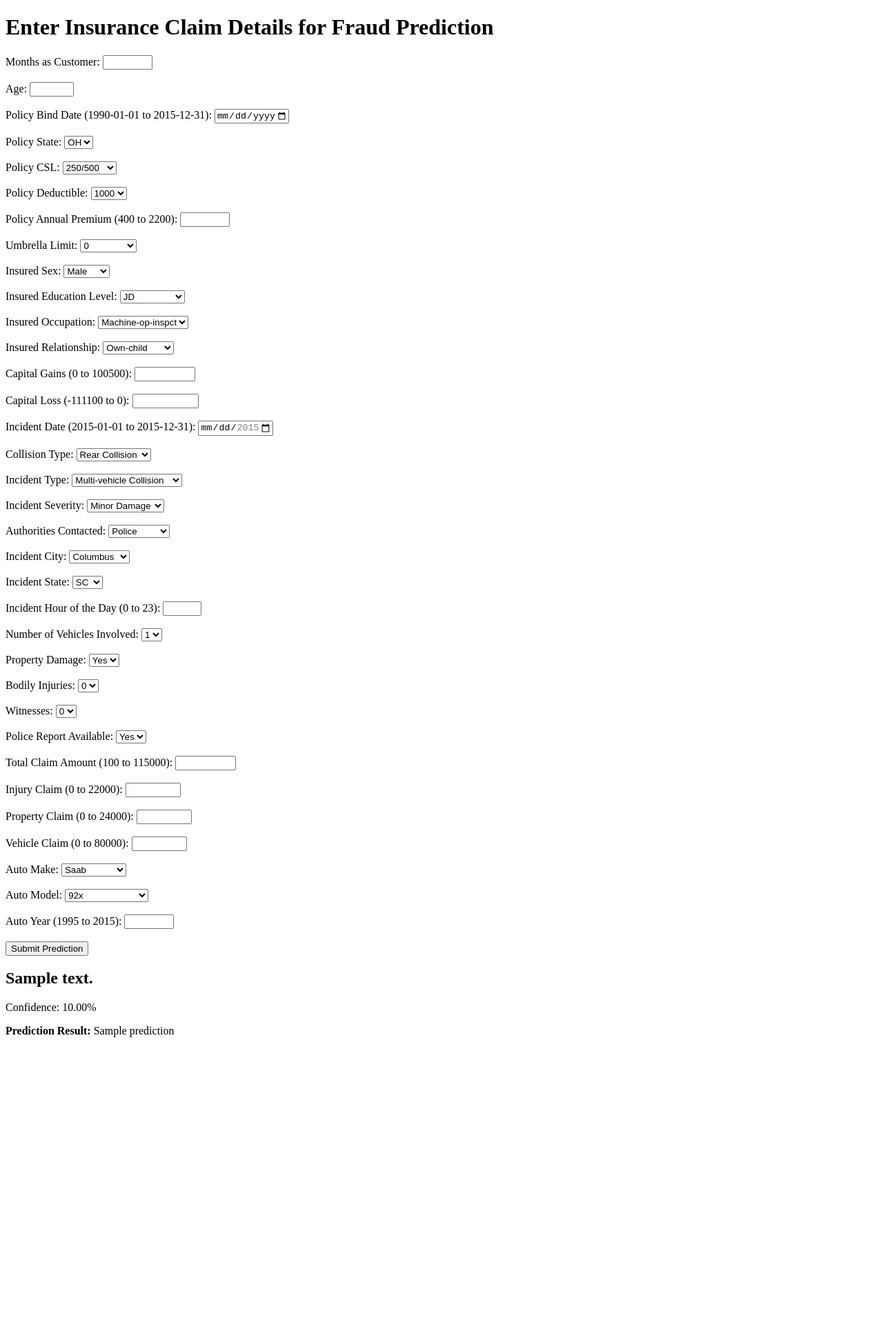
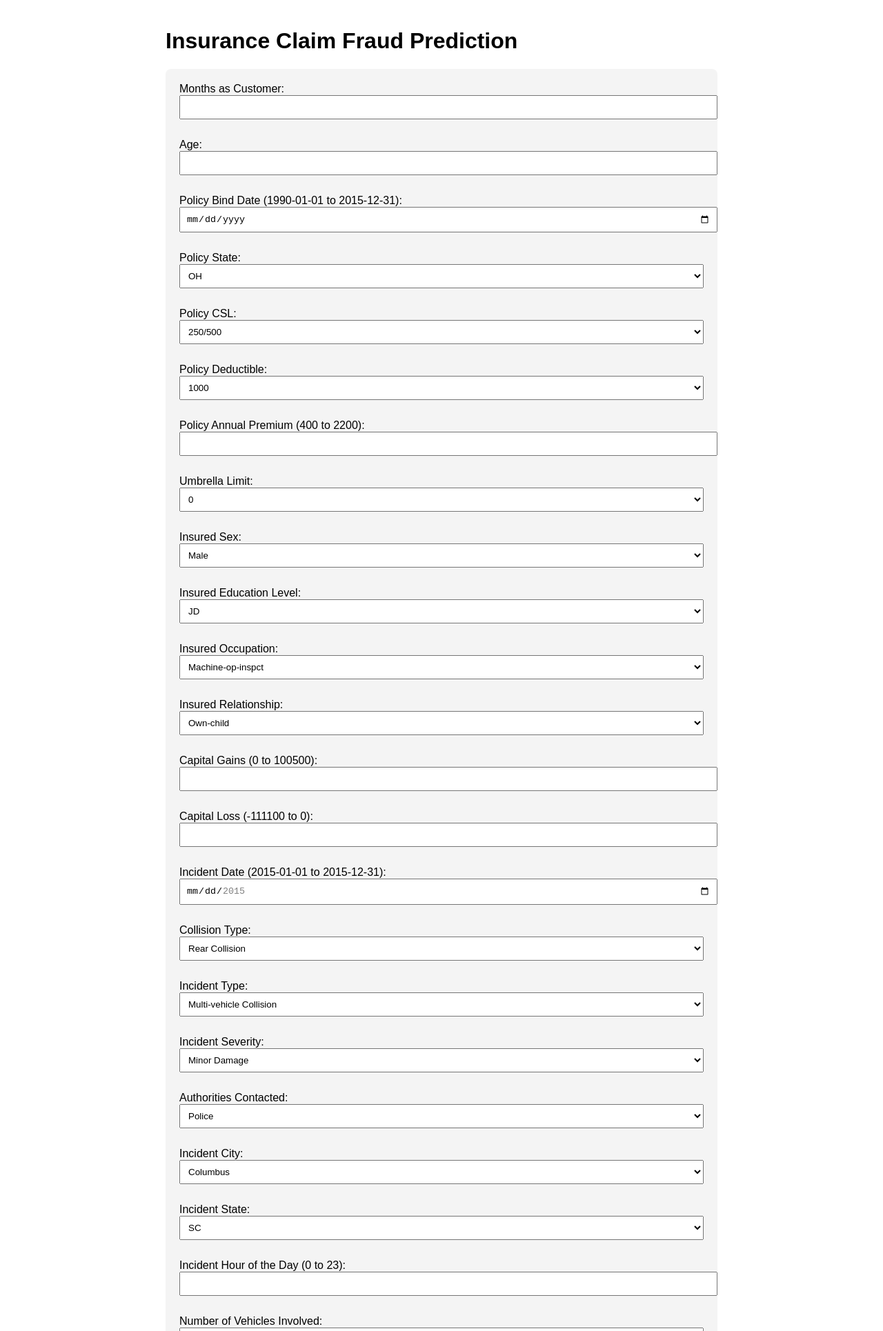
Before and after one commit to ArpitKadam/Insurance-Fraud-Detection, a Flask app: template templates/index.html in a window 1280 px wide. Shown: the top 1930 px of the page at 69% size. Before the commit the page ends 1520 px from the top, so only its background shows below. Run offline with Flask 2, Linux system fonts and the light colour scheme; the template is opened without the code that fills it: most values are stand-ins (such as "Sample title", 1, 10 or a date in 2020).

Commit message:
BlockChain Integration Commit

```diff
--- a/app.py
+++ b/app.py
@@ -1,9 +1,34 @@
 from flask import Flask, render_template, request, jsonify
 import pandas as pd
 from src.Insurance_Fraud.pipeline.prediction import PredictionPipeline
+from web3 import Web3
+import json
+import os
+from dotenv import load_dotenv
 
+load_dotenv()
+
+# Flask app initialization
 app = Flask(__name__)
 prediction_pipeline = PredictionPipeline()
+
+# Connect to blockchain
+ganache_url = os.getenv("GANACHE_URL", "http://127.0.0.1:7545")  # Default to local Ganache
+web3 = Web3(Web3.HTTPProvider(ganache_url))
+
+if not web3.isConnected():
+    raise Exception("Failed to connect to the blockchain.")
+
+# Load contract ABI and deployed address
+contract_address = os.getenv("CONTRACT_ADDRESS")  # Set this in .env
+with open("src/Insurance_Fraud/contracts/build/InsuranceFraud.abi", "r") as abi_file:
+    contract_abi = json.load(abi_file)
+
+contract = web3.eth.contract(address=contract_address, abi=contract_abi)
+
+# Load account details
+account = os.getenv("ACCOUNT_ADDRESS")
+private_key = os.getenv("PRIVATE_KEY")
 
 @app.route('/', methods=['GET'])
 def home():
@@ -14,7 +39,7 @@ def predict():
     try:
         # Get form data and convert to DataFrame
         form_data = request.form.to_dict()
-        print("Form Data:", form_data)
+        # print("Form Data:", form_data)
 
         # Convert numeric fields
         fields = ['months_as_customer', 'age', 'policy_state', 'policy_deductable',
@@ -52,13 +77,49 @@ def predict():
 
         # Get prediction
         prediction_result = prediction_pipeline.predict(input_df)
+
+        # Example: File a new claim with the amount from the form
+        amount = int(form_data.get('amount', 0))  # Ensure amount is provided in the form
+        nonce = web3.eth.getTransactionCount(account)
+
+        transaction = contract.functions.fileClaim(amount).buildTransaction({
+            'chainId': 1337,  # Use the correct chain ID for your network
+            'gas': 2000000,
+            'gasPrice': web3.toWei('50', 'gwei'),
+            'nonce': nonce
+        })
+
+        # Sign the transaction
+        signed_txn = web3.eth.account.sign_transaction(transaction, private_key=private_key)
+
+        # Send the transaction
+        tx_hash = web3.eth.sendRawTransaction(signed_txn.rawTransaction)
+
+        # Wait for the transaction to be mined
+        tx_receipt = web3.eth.waitForTransactionReceipt(tx_hash)
+
+        # Get the new claim ID (assuming it's the last one created)
+        new_claim_id = contract.functions.nextClaimId().call() - 1
+        claim_data = contract.functions.getClaim(new_claim_id).call()
+
         print("Prediction Result:", prediction_result)
 
-        return render_template('index.html', prediction=prediction_result)
+        blockchain_result = {
+            'claimId': claim_data[0],
+            'claimant': claim_data[1],
+            'amount': claim_data[2],
+            'isFraud': claim_data[3],
+            'tx_hash': tx_hash.hex()
+        }
+
+        print("Blockchain Result:", blockchain_result)
+
+        return render_template('index.html', prediction=prediction_result, blockchain_result=blockchain_result)
 
     except Exception as e:
         print("Error:", str(e))
         return render_template('index.html', error=str(e))
 
+
 if __name__ == '__main__':
-    app.run(host='0.0.0.0', port=8080)
+    app.run(host='0.0.0.0', port=8080, debug=True)
--- a/artifacts/model_evaluation/confusion_matrix.txt
+++ b/artifacts/model_evaluation/confusion_matrix.txt
@@ -1,2 +1,2 @@
-[[102  27]
- [ 12 109]]
+[[101  28]
+ [ 14 107]]
--- a/artifacts/model_evaluation/metrics.json
+++ b/artifacts/model_evaluation/metrics.json
@@ -1 +1 @@
-{"f1_score": 0.8482490272373541, "roc_auc_score": 0.8457620603497981, "accuracy_score": 0.844, "precision_score": 0.8014705882352942, "recall_score": 0.9008264462809917, "confusion_matrix": [[102, 27], [12, 109]], "classification_report": {"0": {"precision": 0.8947368421052632, "recall": 0.7906976744186046, "f1-score": 0.8395061728395061, "support": 129.0}, "1": {"precision": 0.8014705882352942, "recall": 0.9008264462809917, "f1-score": 0.8482490272373541, "support": 121.0}, "accuracy": 0.844, "macro avg": {"precision": 0.8481037151702786, "recall": 0.8457620603497982, "f1-score": 0.84387760003843, "support": 250.0}, "weighted avg": {"precision": 0.8495959752321982, "recall": 0.844, "f1-score": 0.8437377143680646, "support": 250.0}}}
+{"f1_score": 0.8359375, "roc_auc_score": 0.8336216285476328, "accuracy_score": 0.832, "precision_score": 0.7925925925925926, "recall_score": 0.8842975206611571, "confusion_matrix": [[101, 28], [14, 107]], "classification_report": {"0": {"precision": 0.8782608695652174, "recall": 0.7829457364341085, "f1-score": 0.8278688524590164, "support": 129.0}, "1": {"precision": 0.7925925925925926, "recall": 0.8842975206611571, "f1-score": 0.8359375, "support": 121.0}, "accuracy": 0.832, "macro avg": {"precision": 0.835426731078905, "recall": 0.8336216285476328, "f1-score": 0.8319031762295082, "support": 250.0}, "weighted avg": {"precision": 0.836797423510467, "recall": 0.832, "f1-score": 0.8317740778688525, "support": 250.0}}}
--- a/requirements.txt
+++ b/requirements.txt
@@ -7,3 +7,7 @@ matplotlib==3.9.4
 seaborn==0.13.2
 dvc==3.59.0
 PyYAML==6.0.2
+web3==6.10.0
+py-solc-x==1.1.0
+eth-account==0.10.0
+python-dotenv==1.0.0
--- a/src/Insurance_Fraud/pipeline/prediction.py
+++ b/src/Insurance_Fraud/pipeline/prediction.py
@@ -22,7 +22,7 @@ class PredictionPipeline:
         try:
             # Create a copy of input data
             df = input_data.copy()
-            print(df.columns)
+            # print(df.columns)
 
             # Drop unused columns
             columns_to_drop = [
--- a/templates/index.html
+++ b/templates/index.html
@@ -3,12 +3,48 @@
 <head>
     <meta charset="UTF-8">
     <meta name="viewport" content="width=device-width, initial-scale=1.0">
-    <title>Prediction Input</title>
+    <title>Insurance Fraud Detection</title>
+    <style>
+        body {
+            font-family: Arial, sans-serif;
+            max-width: 800px;
+            margin: 0 auto;
+            padding: 20px;
+        }
+        form {
+            background-color: #f4f4f4;
+            padding: 20px;
+            border-radius: 8px;
+        }
+        input, select {
+            width: 100%;
+            padding: 8px;
+            margin-bottom: 10px;
+        }
+        button {
+            background-color: #007bff;
+            color: white;
+            border: none;
+            padding: 10px 20px;
+            border-radius: 4px;
+            cursor: pointer;
+        }
+        .prediction-result {
+            margin-top: 20px;
+            padding: 15px;
+            border-radius: 8px;
+        }
+        .fraud {
+            background-color: #ffdddd;
+        }
+        .not-fraud {
+            background-color: #ddffdd;
+        }
+    </style>
 </head>
 <body>
-    <h1>Enter Insurance Claim Details for Fraud Prediction</h1>
+    <h1>Insurance Claim Fraud Prediction</h1>
     <form action="/predict" method="POST">
-        <!-- Basic Information -->
         <label for="months_as_customer">Months as Customer:</label>
         <input type="number" name="months_as_customer" min="1" max="1200" required><br><br>
 
@@ -281,28 +317,32 @@
         <label for="auto_year">Auto Year (1995 to 2015):</label>
         <input type="number" name="auto_year" min="1995" max="2015" required><br><br>
 
-        <button type="submit">Submit Prediction</button>
+        <button type="submit">Submit for Fraud Prediction</button>
     </form>
 
     {% if prediction %}
-    <div class="mt-8 p-6 rounded-lg {% if prediction.prediction == true %}bg-red-100{% else %}bg-green-100{% endif %}">
-        <h2 class="text-2xl font-bold text-center mb-4">
-            {{ prediction.prediction_text }}
-        </h2>
-        <p class="text-center text-gray-700">
-            Confidence: {{ "%.2f"|format(prediction.probability * 100) }}%
-        </p>
-        <p class="text-center text-gray-700">
-            <strong>Prediction Result:</strong> {{ prediction }}
-        </p>
+    <div class="prediction-result {{ 'fraud' if prediction.prediction else 'not-fraud' }}">
+        <h3>Prediction Result</h3>
+        <p>{{ prediction.prediction_text }}</p>
+        <p>Confidence: {{ "%.2f"|format(prediction.probability * 100) }}%</p>
     </div>
-{% endif %}
+    {% endif %}
 
-{% if error %}
-    <div class="mt-8 p-6 rounded-lg bg-yellow-100">
-        <h2 class="text-2xl font-bold text-center mb-4">Error</h2>
-        <p class="text-center text-gray-700">{{ error }}</p>
+    {% if blockchain_result %}
+    <div class="blockchain-result">
+        <h3>Blockchain Result</h3>
+        <p><strong>Claim ID:</strong> {{ blockchain_result.claimId }}</p>
+        <p><strong>Claimant:</strong> {{ blockchain_result.claimant }}</p>
+        <p><strong>Amount:</strong> {{ blockchain_result.amount }}</p>
+        <p><strong>Is Fraud:</strong> {{ 'Yes' if blockchain_result.isFraud else 'No' }}</p>
     </div>
-{% endif %}
+    {% endif %}
+
+    {% if error %}
+    <div class="prediction-result" style="background-color: #fff3cd;">
+        <h3>Error</h3>
+        <p>{{ error }}</p>
+    </div>
+    {% endif %}
 </body>
 </html>
```
Also changed, not shown: artifacts/data_validation/STATUS.txt (+6 -6 lines), artifacts/model_evaluation/classification_report.txt (+5 -5 lines), compile_solidity.py (added, +45 -0 lines), deploy_contract.py (added, +48 -0 lines), interact_with_contract.py (added, +53 -0 lines), 8 other files.
